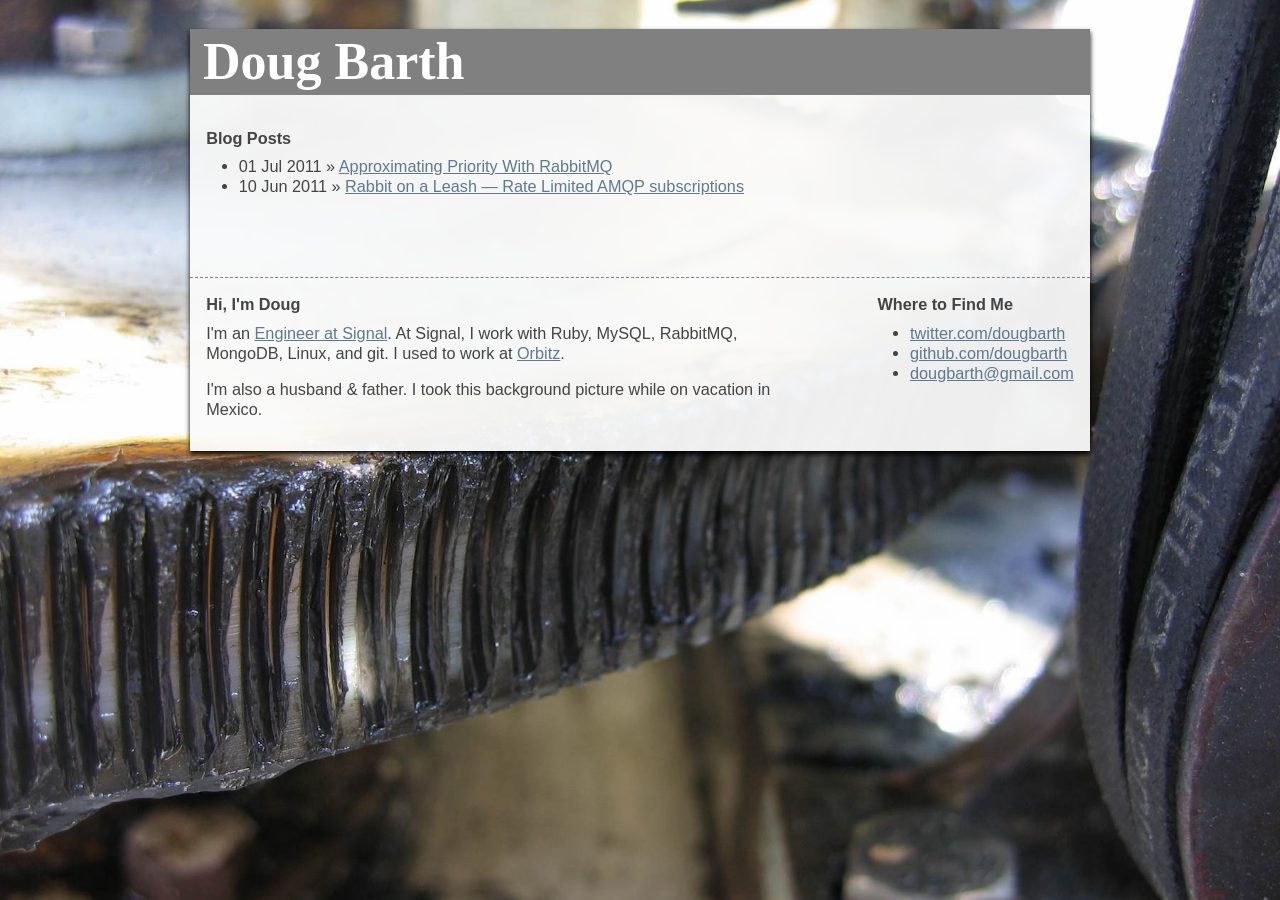
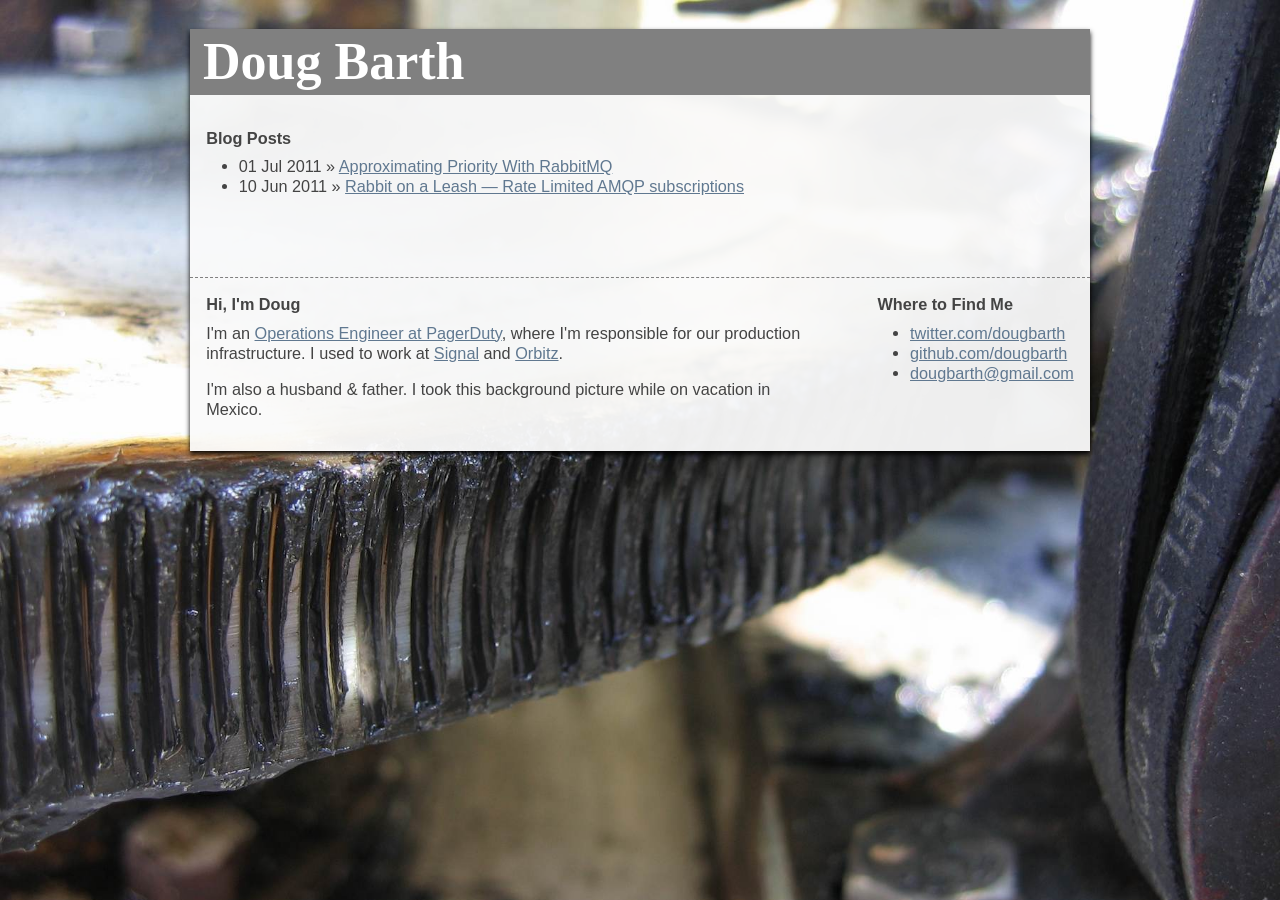
Before and after one commit to dougbarth/dougbarth.github.com, a Jekyll site: the page built from index.html, in a window 1280 px wide. Built offline with Jekyll 4.4.1, drawn with Linux system fonts in a browser that asks for light colours; nearby versions of some CDN libraries; some web fonts are replaced.

Commit message:
Updating footer.

```diff
--- a/_includes/site_footer.html
+++ b/_includes/site_footer.html
@@ -2,9 +2,9 @@
 <section id="hi">
 <h1>Hi, I'm Doug</h1>
 <p>
-I'm an <a href="http://www.signalhq.com/about-us">Engineer at Signal</a>.
-At Signal, I work with Ruby, MySQL, RabbitMQ, MongoDB, Linux, and git.
-I used to work at <a href="http://www.orbitz.com">Orbitz</a>.
+I'm an <a href="http://www.pagerduty.com/">Operations Engineer at
+  PagerDuty</a>, where I'm responsible for our production infrastructure.
+I used to work at <a href="http://www.signalhe.com">Signal</a> and <a href="http://www.orbitz.com">Orbitz</a>.
 </p>
 <p>
 I'm also a husband &amp; father. I took this background picture while on vacation in Mexico.
```
